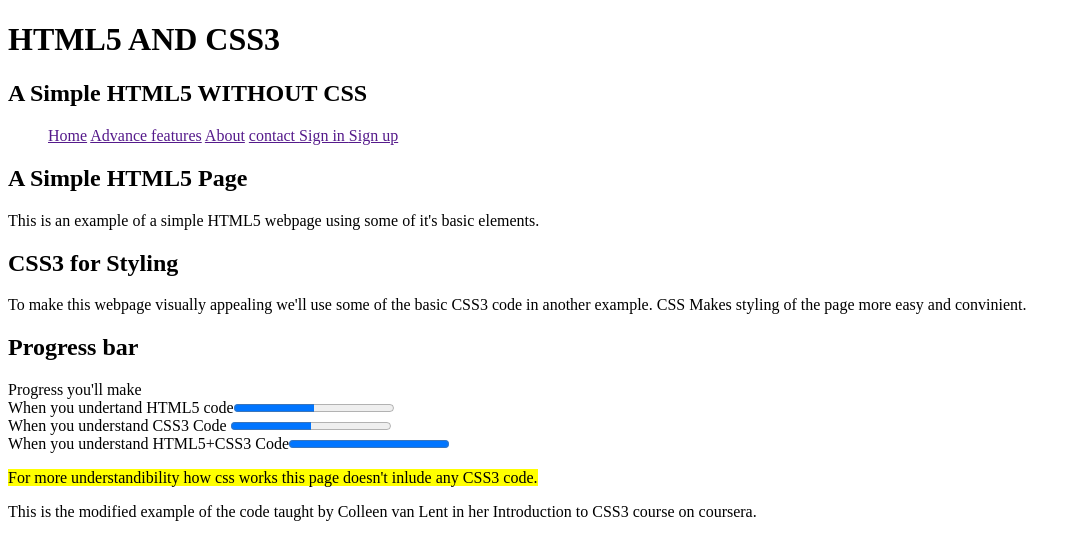
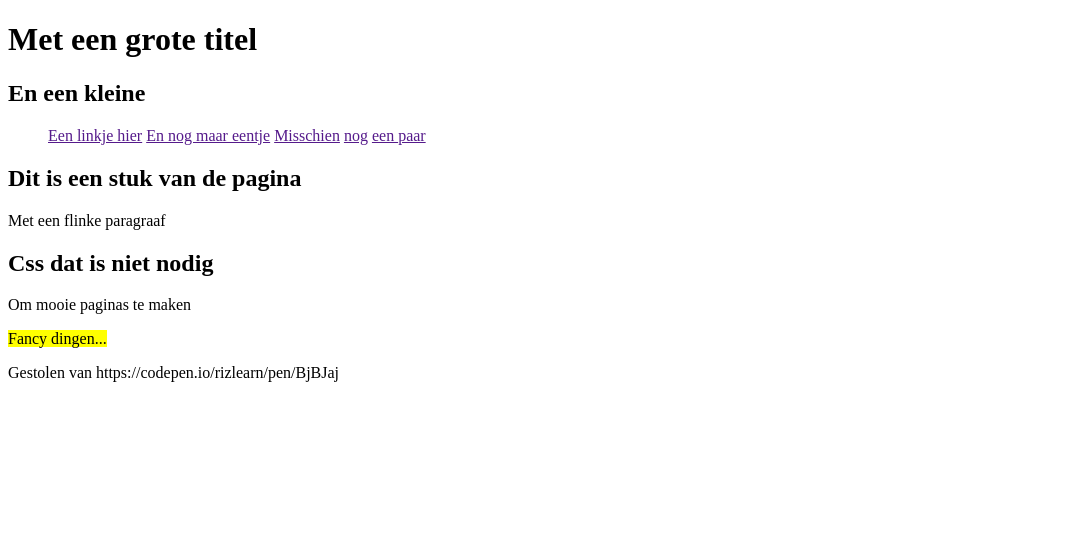
Before and after one commit to sandervd/html5, a plain HTML site: page index.html in a window 1280 px wide. Shown: the whole page, without its empty margins (0-1081 px from the left). Drawn offline with Linux system fonts and the light colour scheme.

Commit message:
Update index.html

```diff
--- a/index.html
+++ b/index.html
@@ -2,59 +2,49 @@
 <html lang="en">
   <head>
     <meta charset="utf-8">
-    <title>Simple HTML5 page </title>
+    <title>Kijk mama, zonder CSS</title>
     </head>
   <body>
 
     <header>
       <hgroup>
-        <h1> HTML5 AND CSS3 </h1>
-        <h2> A Simple HTML5 WITHOUT CSS</h2>
+        <h1> Met een grote titel </h1>
+        <h2> En een kleine</h2>
       </hgroup>
       <nav>
         <ul>
-          <a href="">Home</a>
-            <a href="">Advance features</a>
-          <a href=""> About</a>
-          <a href=""> contact </a>
-          <a href=""> Sign in </a>
-          <a href=""> Sign up </a>
+          <a href="">Een linkje hier</a>
+            <a href="">En nog maar eentje</a>
+          <a href="">Misschien</a>
+          <a href=""> nog</a>
+          <a href=""> een </a>
+          <a href=""> paar </a>
           </ul>
         </nav>
     </header>
 
     <section>
-      <h2>A Simple HTML5 Page</h2>
+      <h2>Dit is een stuk van de pagina</h2>
       <p>
-        This is an example of a simple HTML5 webpage using some of it's basic elements.
+        Met een flinke paragraaf
         </p>
       </section>
 
     <section>
-      <h2> CSS3 for Styling</h2>
+      <h2> Css dat is niet nodig</h2>
       <p>
-        To make this webpage visually appealing we'll use some of the basic CSS3 code in another example. CSS Makes styling of the page more easy and convinient.
+        Om mooie paginas te maken
         </p>
       </section>
 
-    <section>
-      <h2> Progress bar </h2>
-       <p>
-        Progress you'll make<br>
-        When you undertand HTML5 code<progress max="100" value=50></progress><br>
-        When you understand CSS3 Code <progress max="100" value=50></progress><br>
-        When you understand HTML5+CSS3 Code<progress max=100 value=100></progress>
-      </p>
-    </section>
-
   <section>
-    <mark> For more understandibility how css works this page doesn't inlude any CSS3 code.</mark>
+    <mark> Fancy dingen...</mark>
   </section>
 
 
     <footer>
       <p>
-        This is the modified example of the code taught by Colleen van Lent in her Introduction to CSS3 course on coursera.</p>
+        Gestolen van https://codepen.io/rizlearn/pen/BjBJaj</p>
       </footer
     </body>
   </html>
```
